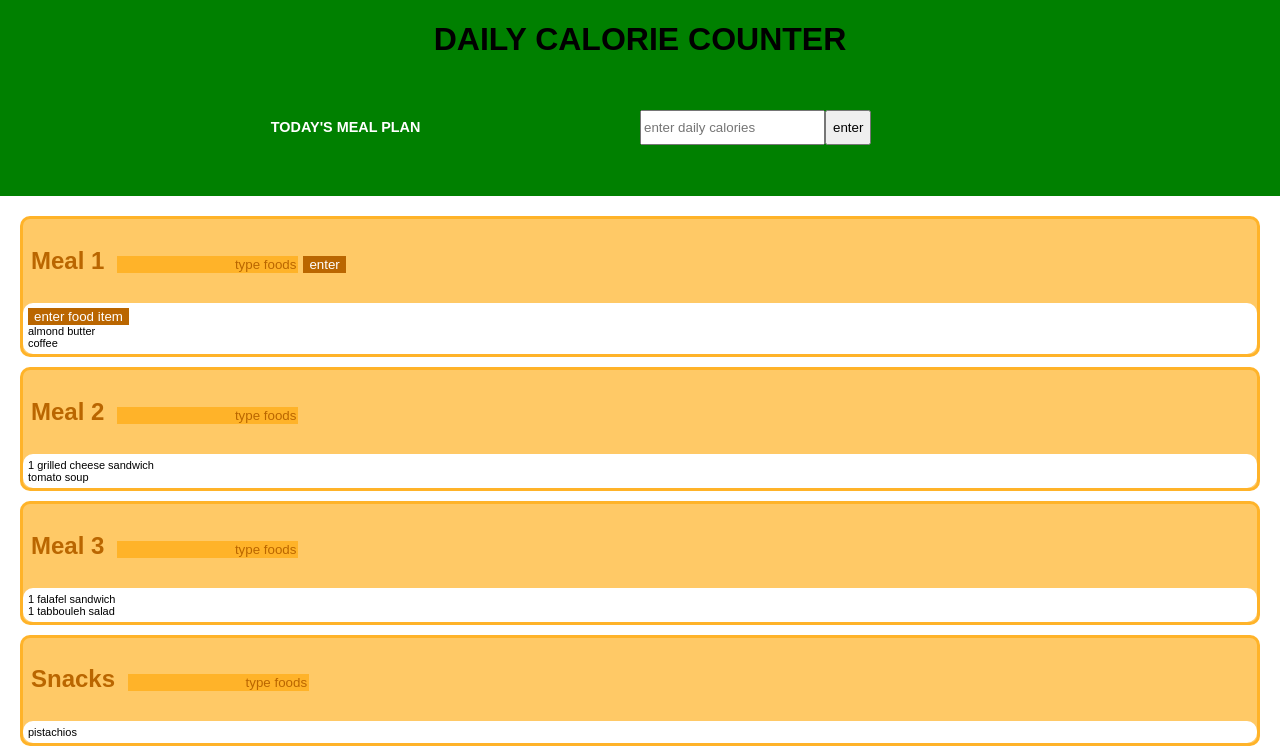
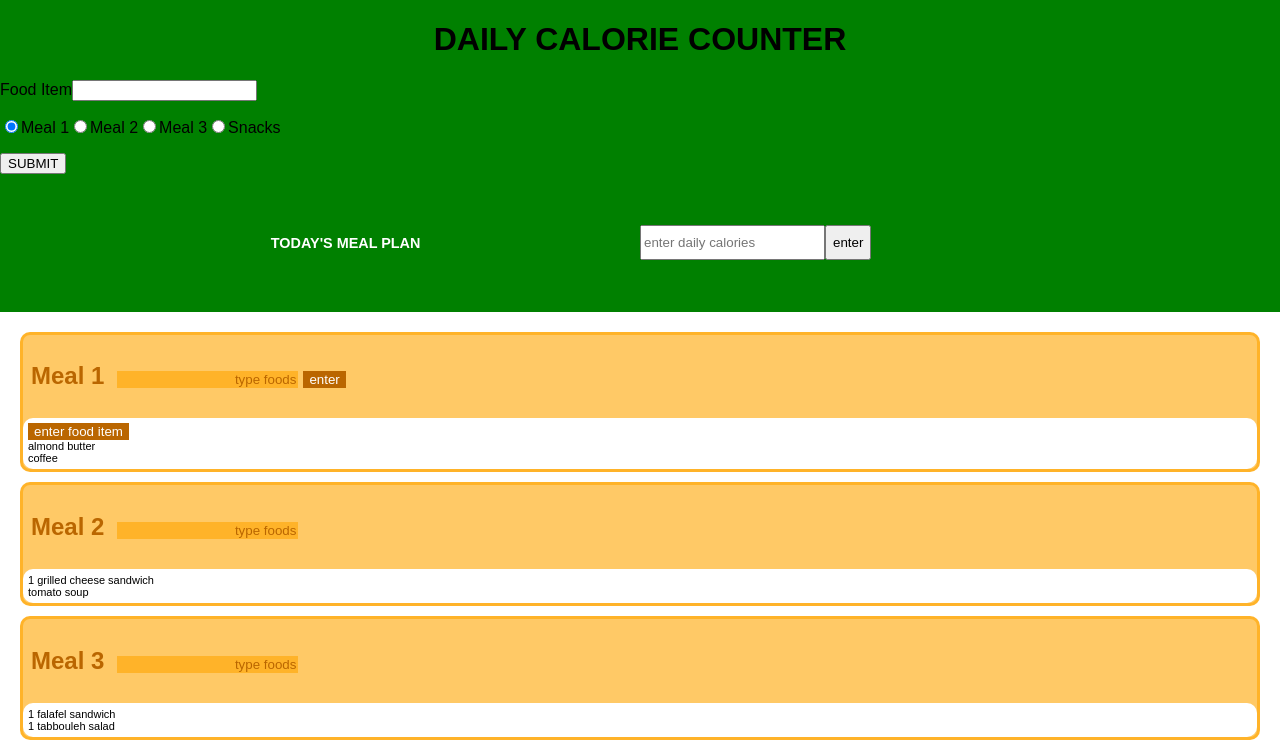
Before and after one commit to robertchrobak/final-project, a React (Create React App) app: page / in a window 1280 px wide. Shown: the top 748 px of the page. Built offline with nearby package versions, Linux system fonts and the light colour scheme.

Commit message:
New FoodForm component and it's relevant information added

```diff
--- a/src/actions/index.js
+++ b/src/actions/index.js
@@ -0,0 +1,6 @@
+export function register(foodSubmission) {
+  return {
+    type: "REGISTER",
+    foodSubmission: foodSubmission
+  }
+}
--- a/src/components/App.js
+++ b/src/components/App.js
@@ -5,6 +5,7 @@ import FooterBar from './FooterBar';
 import HeaderBar from './HeaderBar';
 import MealPlan from './MealPlan';
 import ProgressBar from './ProgressBar';
+import FoodForm from './FoodForm';
 
 
 class App extends Component {
@@ -15,6 +16,10 @@ class App extends Component {
         <header className="App-header">
           <h1 className="App-title">DAILY CALORIE COUNTER</h1>
         </header>
+
+        <div className="foodFormContainer">
+          <FoodForm />
+        </div>
 
         <div className="HeaderBar">
           <HeaderBar />
--- /dev/null
+++ b/src/components/FoodForm.js
@@ -0,0 +1,91 @@
+import React, { Component } from 'react';
+import { connect } from 'react-redux';
+import { register } from '../actions';
+
+class FoodForm extends Component {
+
+    constructor(props) {
+        super(props);
+        this.state = {
+            name: "",
+            mealChoice: "Meal 1"
+        };
+    }
+
+    render() {
+        return (
+            // Added onSubmit handler here.
+            <form className="RegistrationForm" onSubmit={this.onSubmit.bind(this)}>
+                <p>
+                    <label className="form__label">Food Item</label>
+                    {/* Added two-way sync here: value + onChange */}
+                    <input type="text" value={this.state.name} onChange={this.handleNameChange.bind(this)} />
+                </p>
+                <p>
+                    <label className="form__label"></label>
+                    <label><input type="radio" value="Meal 1"
+                                  checked={this.state.mealChoice === 'Meal 1'}
+                                  onChange={this.handleMealChange.bind(this)}/>Meal 1</label>
+                    <label><input type="radio" value="Meal 2"
+                                  checked={this.state.mealChoice === 'Meal 2'}
+                                  onChange={this.handleMealChange.bind(this)}/>Meal 2</label>
+                    <label><input type="radio" value="Meal 3"
+                                  checked={this.state.mealChoice === 'Meal 3'}
+                                  onChange={this.handleMealChange.bind(this)}/>Meal 3</label>
+                    <label><input type="radio" value="Snacks"
+                                  checked={this.state.mealChoice === 'Snacks'}
+                                  onChange={this.handleMealChange.bind(this)}/>Snacks</label>
+                </p>
+                <p>
+                    <button type="submit">SUBMIT</button>
+                </p>
+            </form>
+        );
+    }
+
+    handleNameChange(event) {
+        this.setState({
+            name: event.target.value
+        });
+    }
+
+    handleMealChange(event) {
+        this.setState({
+            name: event.target.value
+        });
+    }
+
+    handleTacoChange(event) {
+        this.setState({
+            tacoChoice: event.target.value
+        });
+    }
+
+    // TODO call this function when the form submits
+    onSubmit(event) {
+        event.preventDefault();
+
+
+        // Here's the object to add to the registrations array.
+        const foodSubmission = {
+            name: this.state.name,
+            mealChoice: this.state.mealChoice
+        }
+
+        // Added this
+        this.props.onSubmit(foodSubmission);
+
+        // Clear form
+        this.setState({
+            name: "",
+            mealChoice: "Meal 1"
+        });
+    }
+
+}
+
+const mapActionsToProps = {
+    onSubmit: register
+}
+
+export default connect(null, mapActionsToProps)(FoodForm);
--- a/src/components/HeaderBar.js
+++ b/src/components/HeaderBar.js
@@ -13,7 +13,7 @@ class HeaderBar extends Component {
         <div className="headerLeft">
           <h1> TODAY'S MEAL PLAN</h1>
         </div>
-          <input className="caloricGoal" placeholder="enter daily calories" value={this.state.calorieGoal} onChange={this.handleCalorieGoalChange.bind(this)}/>
+          <input className="calorieGoal" placeholder="enter daily calories" value={this.state.calorieGoal} onChange={this.handleCalorieGoalChange.bind(this)}/>
           <button type="submit" onSubmit={this.handleSubmit.bind(this)}>enter</button>
       </div>
     );
--- a/src/components/MealPlan.js
+++ b/src/components/MealPlan.js
@@ -6,7 +6,7 @@ class MealPlan extends Component {
       <div className="MealPlan">
         <div className="Meal">
           <h2>Meal 1</h2>
-          <input placeholder="type foods"></input><button type="submit">enter</button>
+          <input className="meal1inputform" placeholder="type foods"></input><button type="submit">enter</button>
           <ul>
             <button type="text">enter food item</button>
             <li>almond butter</li>
--- a/src/index.css
+++ b/src/index.css
@@ -33,13 +33,13 @@ h1 {
   background-color: white;
 }
 
-/*.caloricGoal {
+/*.calorieGoal {
   background-color: white;
   width: 100%;
   height: 100%;
 }*/
 
-.caloricGoal input {
+.calorieGoal input {
   height: 50%;
   border: 0;
 }
--- a/src/index.js
+++ b/src/index.js
@@ -1,8 +1,29 @@
+
 import React from 'react';
 import ReactDOM from 'react-dom';
 import './index.css';
 import App from './components/App';
 import registerServiceWorker from './registerServiceWorker';
+// import from these three libraries, which we installed with npm
+import { createStore, applyMiddleware } from 'redux';
+import { Provider } from 'react-redux';
+import { createLogger } from 'redux-logger';
+// grab our reducer. import will automatically choose the index.js file in the
+// ./reducers folder.
+import reducer from './reducers'
 
-ReactDOM.render(<App />, document.getElementById('root'));
+// Create the redux Store. This is the central hub of Redux. It keeps track of
+// the state (data) and calls the reducers.
+const store = createStore(
+    reducer,
+    applyMiddleware( createLogger() ) // Enable Redux logging which is handy for developers.
+);
+
+// We need wrap our whole app in the Provider component. This lets Redux do its magic.
+ReactDOM.render(
+    <Provider store={store}>
+        <App />
+    </Provider>,
+    document.getElementById('root')
+);
 registerServiceWorker();
--- a/src/reducers/index.js
+++ b/src/reducers/index.js
@@ -1,18 +1,22 @@
 const INITIAL_STATE = {
-  data: [],
-  isLoading: true
+  foodItems: [
+   { food: "cookies", calories: 500 },
+   { food: "donuts", calories: 600 },
+   { food: "coffee", calories: 10 }
+ ],
+  isLoading: true,
 }
 
 export default function(state = INITIAL_STATE, action) {
   switch (action.type) {
     case "REQUEST":
       return Object.assign({}, state, {
-        data: [],
+        foodItems: [],
         isLoading: true
       });
     case "RECEIVE":
       return Object.assign({}, state, {
-        data: action.data,
+        foodItems: action.foodItems,
         isLoading: false
       });
     default:
```
Also changed, not shown: 1 other file (tests, documents, lock files or other folders).
